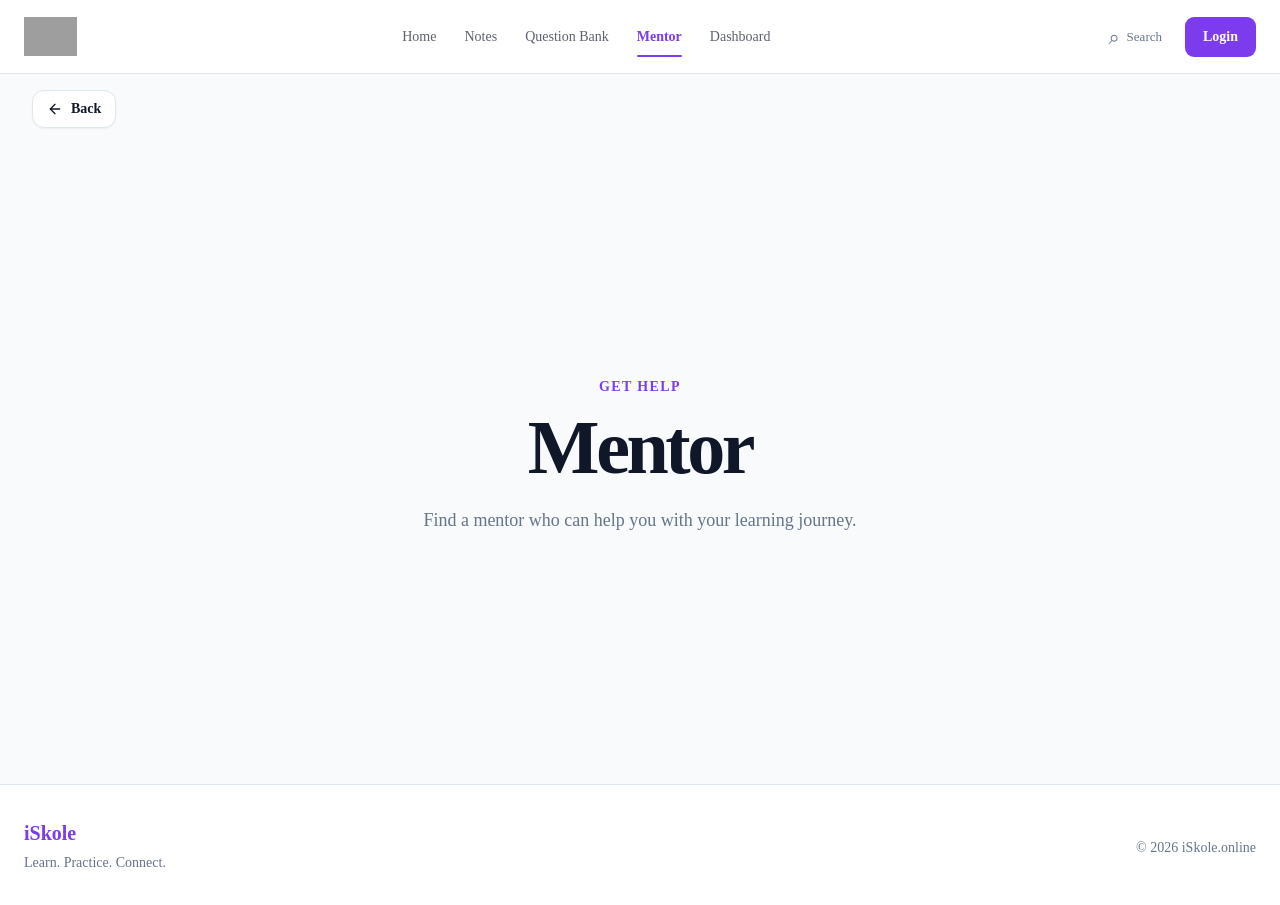
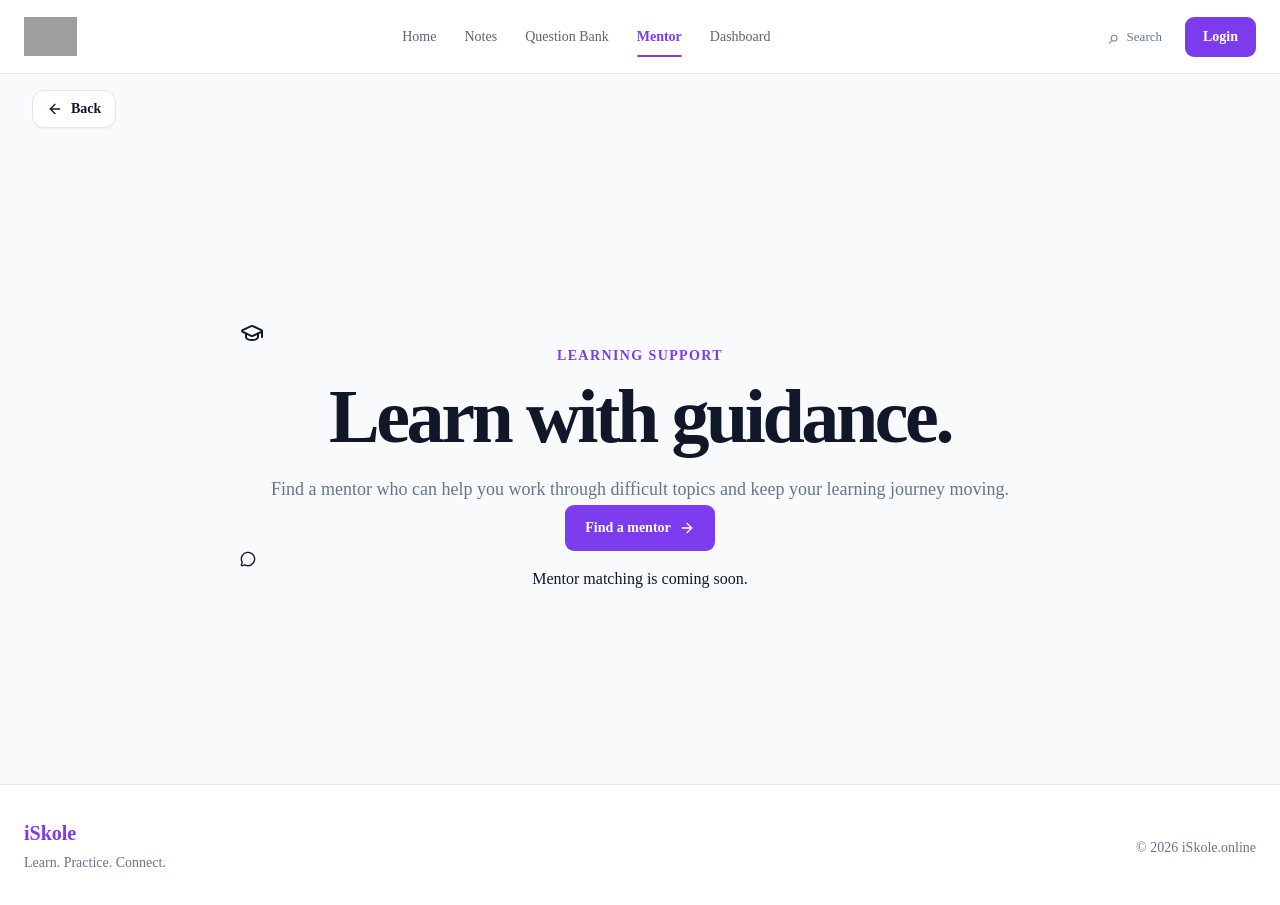
Before and after one commit to PunisherTPK/iSkole-Online, a Next.js app: page /mentor in a window 1280 px wide. Built offline with nearby package versions, Linux system fonts and the light colour scheme; no server answers; grey boxes are pictures that could not be loaded.

Commit message:
Redesign mentor landing experience

```diff
--- a/src/app/mentor/page.tsx
+++ b/src/app/mentor/page.tsx
@@ -1,12 +1,14 @@
+import { ArrowRight, GraduationCap, MessageCircle } from "lucide-react";
+
 export default function MentorPage() {
   return (
-    <div className="app-page">
+    <div className="app-page mentor-page">
       <div className="app-page-content">
-        <p className="app-eyebrow">Get Help</p>
-        <h1>Mentor</h1>
-        <p>
-          Find a mentor who can help you with your learning journey.
-        </p>
+        <div className="mentor-mark"><GraduationCap className="h-6 w-6" /></div>
+        <p className="app-eyebrow">Learning support</p>
+        <h1>Learn with guidance.</h1>
+        <p>Find a mentor who can help you work through difficult topics and keep your learning journey moving.</p>
+        <div className="mentor-actions"><button type="button" className="primary-button">Find a mentor <ArrowRight className="ml-2 h-4 w-4" /></button><div className="mentor-note"><MessageCircle className="h-4 w-4" /> Mentor matching is coming soon.</div></div>
       </div>
     </div>
   );
```
